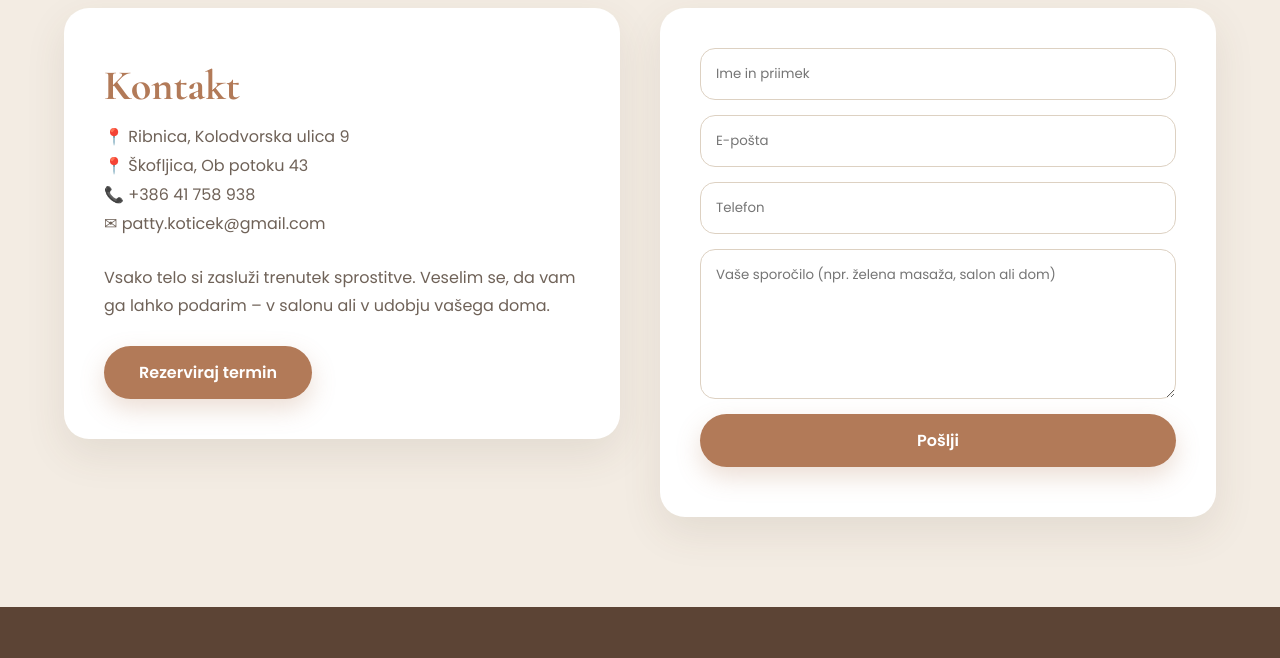
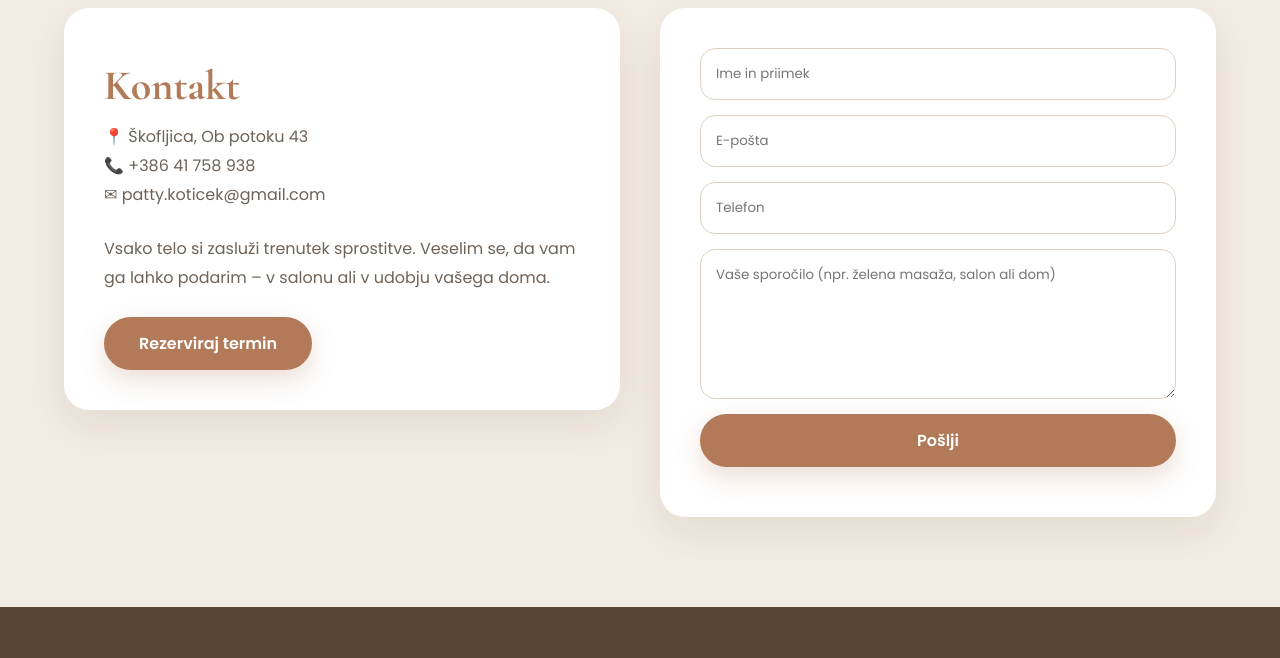
Before and after one commit to Wodkapowa/Wodkapowa.github.io, a plain HTML site: page index.html in a window 1280 px wide. Shown: the part 5060-5718 px from the top of the page. Drawn offline with nearby package versions, Linux system fonts and the light colour scheme.

Commit message:
Remove contact address from index.html

```diff
--- a/index.html
+++ b/index.html
@@ -346,7 +346,6 @@ footer h2{font-family:"Cormorant Garamond",serif;font-size:45px;color:#fff}
 <div class="container contact">
 <div class="contact-box">
 <h2>Kontakt</h2>
-<p>📍 Ribnica, Kolodvorska ulica 9</p>
 <p>📍 Škofljica, Ob potoku 43</p>
 <p>📞 <a href="tel:+38641758938">+386 41 758 938</a></p>
 <p>✉ <a href="mailto:patty.koticek@gmail.com">patty.koticek@gmail.com</a></p>
```
